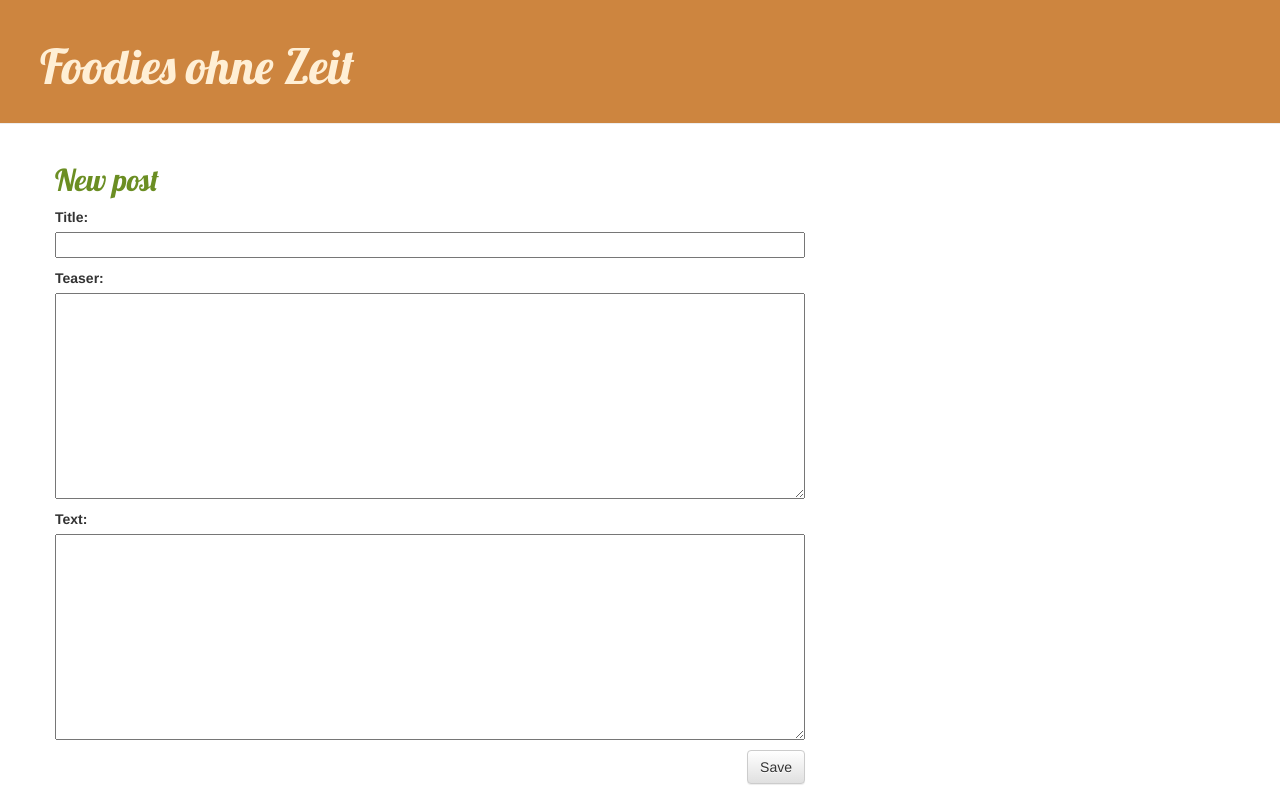
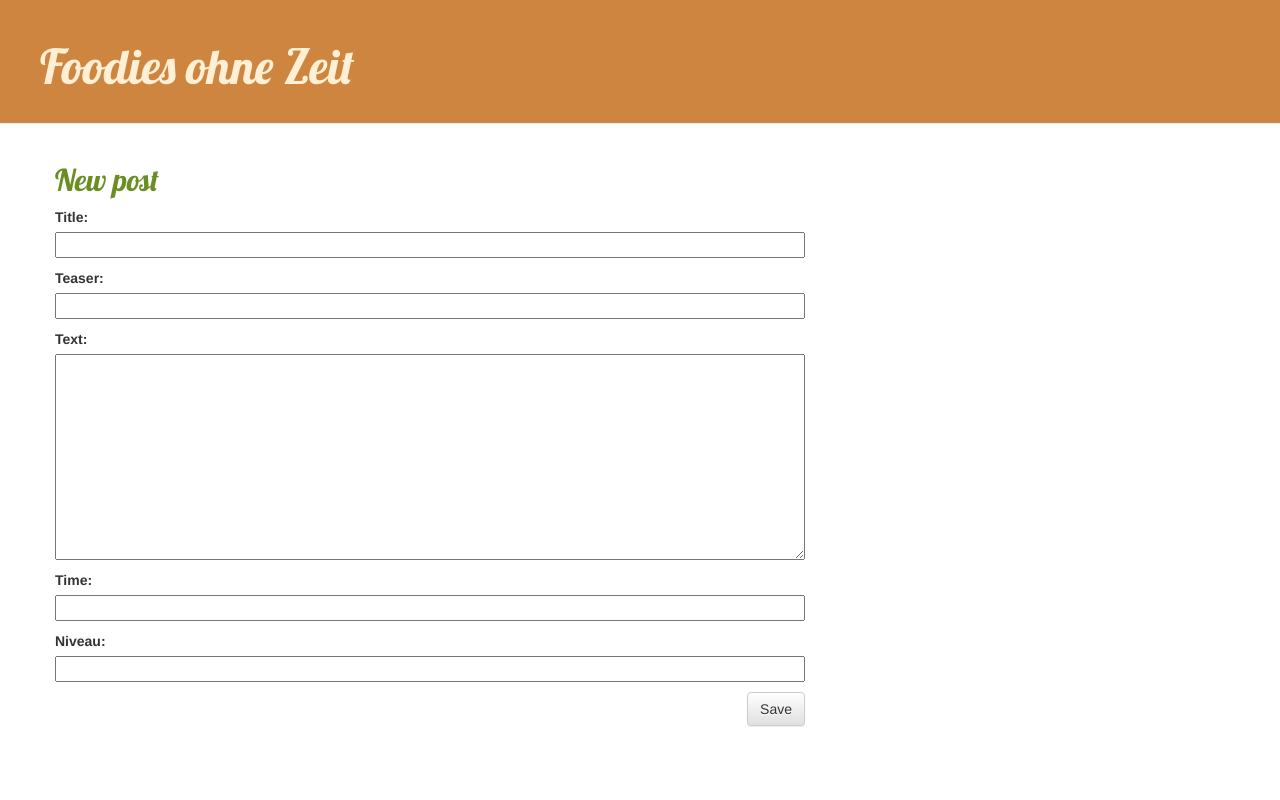
Before and after one commit to zunaira77/my-user-storie, a Django app: page /post/new/ in a window 1280 px wide. Run offline with Django 3.2, Linux system fonts and the light colour scheme; some libraries are stand-ins or nearby versions.

Commit message:
Update 19-06-2020

```diff
--- a/blog/forms.py
+++ b/blog/forms.py
@@ -5,4 +5,4 @@ class PostForm(forms.ModelForm):
 
     class Meta:
          model = Post
-         fields = ('title', 'teaser', 'text',)
+         fields = ('title', 'teaser', 'text','time','niveau',)
--- a/blog/models.py
+++ b/blog/models.py
@@ -9,8 +9,10 @@ from django.utils import timezone
 class Post(models.Model):
     author = models.ForeignKey(settings.AUTH_USER_MODEL, on_delete=models.CASCADE)
     title = models.CharField(max_length=200)
-    teaser = models.TextField(blank = True)
     text = models.TextField()
+    teaser = models.CharField(max_length=200)
+    time = models.CharField(max_length=200)
+    niveau = models.CharField(max_length=200)
     created_date = models.DateTimeField(default=timezone.now)
     published_date = models.DateTimeField(blank=True, null=True)
 
--- a/blog/templates/blog/post_detail.html
+++ b/blog/templates/blog/post_detail.html
@@ -11,6 +11,8 @@
         <a class="btn btn-default" href="{% url 'post_edit' pk=post.pk %}"><span class="glyphicon glyphicon-pencil"></span></a>
         {% endif %}
         <h2>{{ post.title }}</h2>
+        <p>{{ post.time|linebreaksbr }}</p>
+        <p>{{ post.niveau|linebreaksbr }}</p>
         <p>{{ post.text|linebreaksbr }}</p>
     </div>
 {% endblock %}
--- a/blog/templates/blog/post_list.html
+++ b/blog/templates/blog/post_list.html
@@ -24,6 +24,8 @@
                                 </div>
                                 <h2><a href="{% url 'post_detail' pk=post.pk %}">{{ post.title }}</a></h2>
                                 <p>{{ post.teaser|linebreaksbr }}</p>
+                                <p>{{ post.time|linebreaksbr }}</p>
+                                <p>{{ post.niveau|linebreaksbr }}</p>
                             </div>
                         {% endfor %}
                     {% endblock %}
```
Also changed, not shown: blog/migrations/0003_auto_20200618_1349.py (added), blog/migrations/0004_auto_20200618_1357.py (added).
